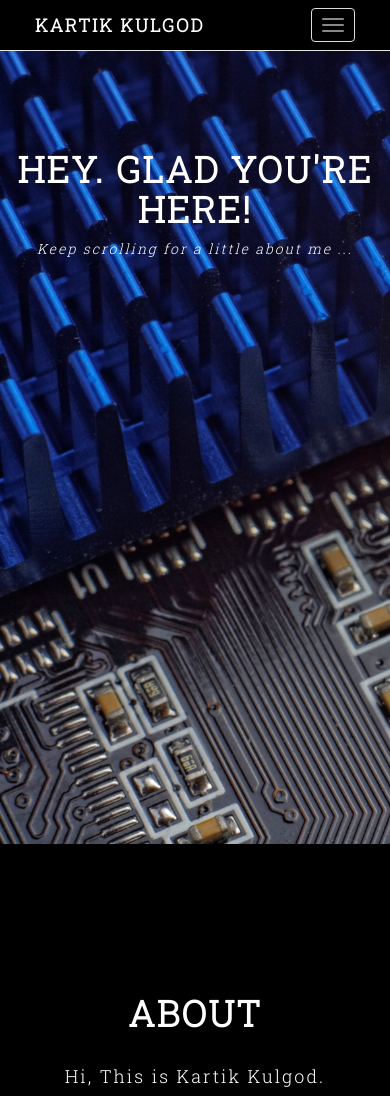
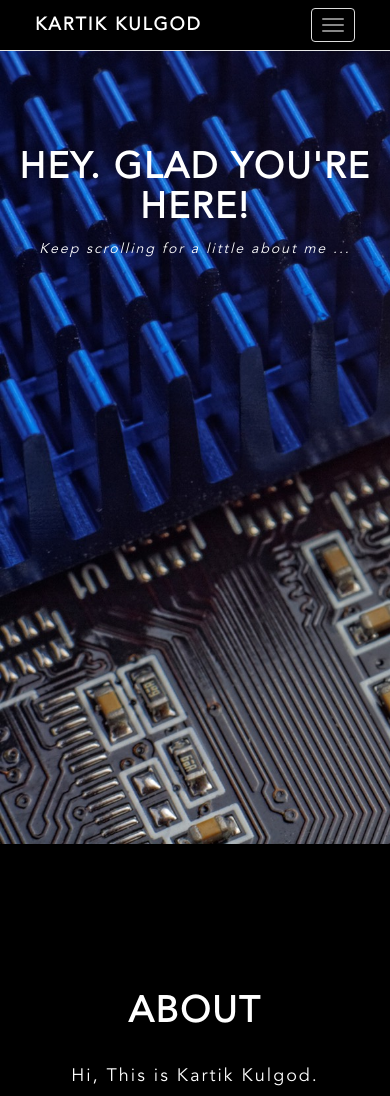
Before and after one commit to Kartik-Kulgod/kartik-kulgod.github.io, a plain HTML site: page index.html in a window 390 px wide. Shown: the top 1096 px of the page. Drawn offline with nearby package versions, Linux system fonts and the light colour scheme.

Commit message:
New Style

```diff
--- a/index.html
+++ b/index.html
@@ -27,7 +27,7 @@
   <div class="collapse navbar-collapse navbar-right" id="#navcontents">
       <ul class= "nav navbar-nav">
           <li> <a href="#section1" data-toggle = "collapse" data-target=".navbar-collapse"><b>ABOUT</b></a></li>
-          <li> <a href="page1.html" data-toggle = "collapse" data-target=".navbar-collapse"><b>MY WORK</a></b></li>
+          <li> <a href="#" data-toggle = "collapse" data-target=".navbar-collapse"><b>MY WORK</a></b></li>
           <li> <a href="#section2" data-toggle = "collapse" data-target=".navbar-collapse"><b>SAY HELLO</b></a></li>
           <li> <a href="cv.pdf" target="_blank" data-toggle = "collapse" data-target=".navbar-collapse"><b>CV</b></a></li>
       </ul>
--- a/index_css.css
+++ b/index_css.css
@@ -3,9 +3,13 @@ background-color: black;
 color: white;
 letter-spacing: 2px;
 position: relative;
-font-family: 'Roboto Slab', serif;
+font-family: 'Avenir';
 }
 
+@font-face {
+    font-family: Avenir;
+    src: url("Avenir_Font/AvenirLTStd-Book.otf") format("opentype");
+}
 
 
 #navmenu{
@@ -45,7 +49,7 @@ color: #ffffff;
 
 .navbar-custom .navbar-brand{
 	color: white;
-	font-family: 'Roboto Slab', serif;
+	font-family: 'Avenir';
 }
 
 .navbar-custom .navbar-nav>li>a{
@@ -80,7 +84,7 @@ color: #ffffff;
 }
 
 p{
-	font-family: 'Roboto Slab', serif;
+	font-family: 'Avenir';
 	font-size: 18px;
 }
 
```
Also changed, not shown: page1.html (+1 -1 lines), Avenir_Font/AvenirLTStd-Book.otf (added), Avenir_Font/AvenirLTStd-Medium.otf (added), Avenir_Font/AvenirLTStd-Roman.otf (added).
